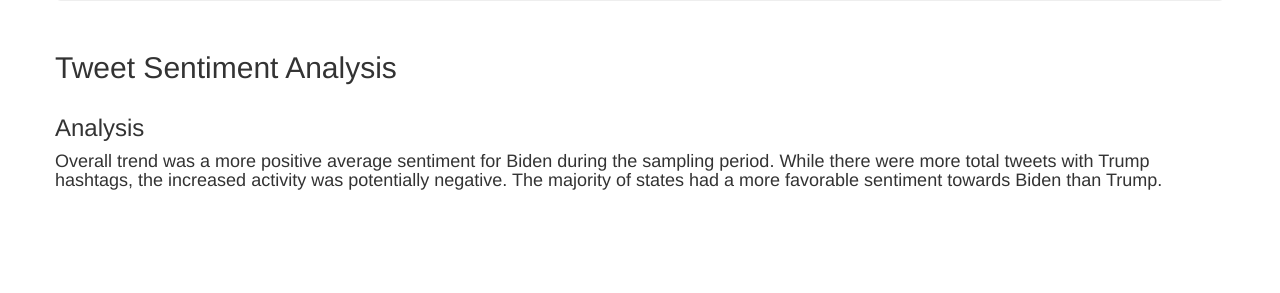
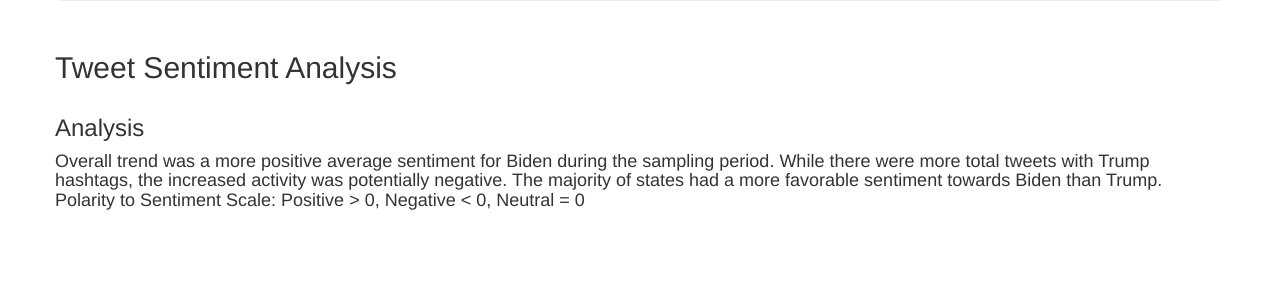
Before and after one commit to olivedisaster/Project-2, a Flask app: page / in a window 1280 px wide. Shown: the part 239-532 px from the top of the page. Run offline with Flask 2, Linux system fonts and the light colour scheme; data that the repository does not hold is empty; parts of the project's set-up code (start-up, migrations or seed data) failed here and were passed over; some libraries are stand-ins or nearby versions.

Commit message:
update files

```diff
--- a/templates/index.html
+++ b/templates/index.html
@@ -36,6 +36,7 @@
         sampling period. While there were more total tweets with Trump hashtags, the
         increased activity was potentially negative. The majority of states had a more
         favorable sentiment towards Biden than Trump.
+        Polarity to Sentiment Scale: Positive > 0, Negative < 0, Neutral = 0
       </h4>
     </div>
   </div>
```
Also changed, not shown: README.md, 1 other file.
